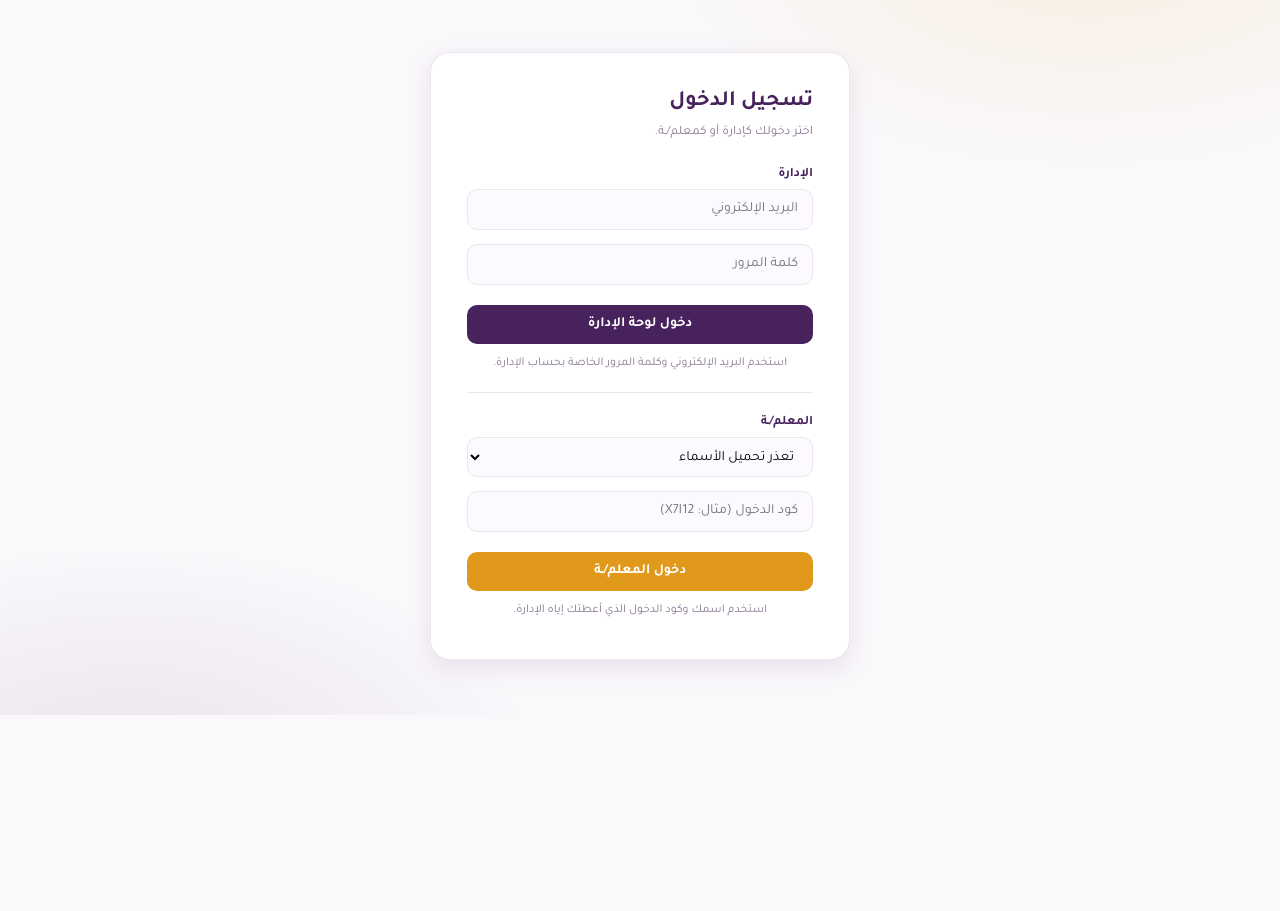
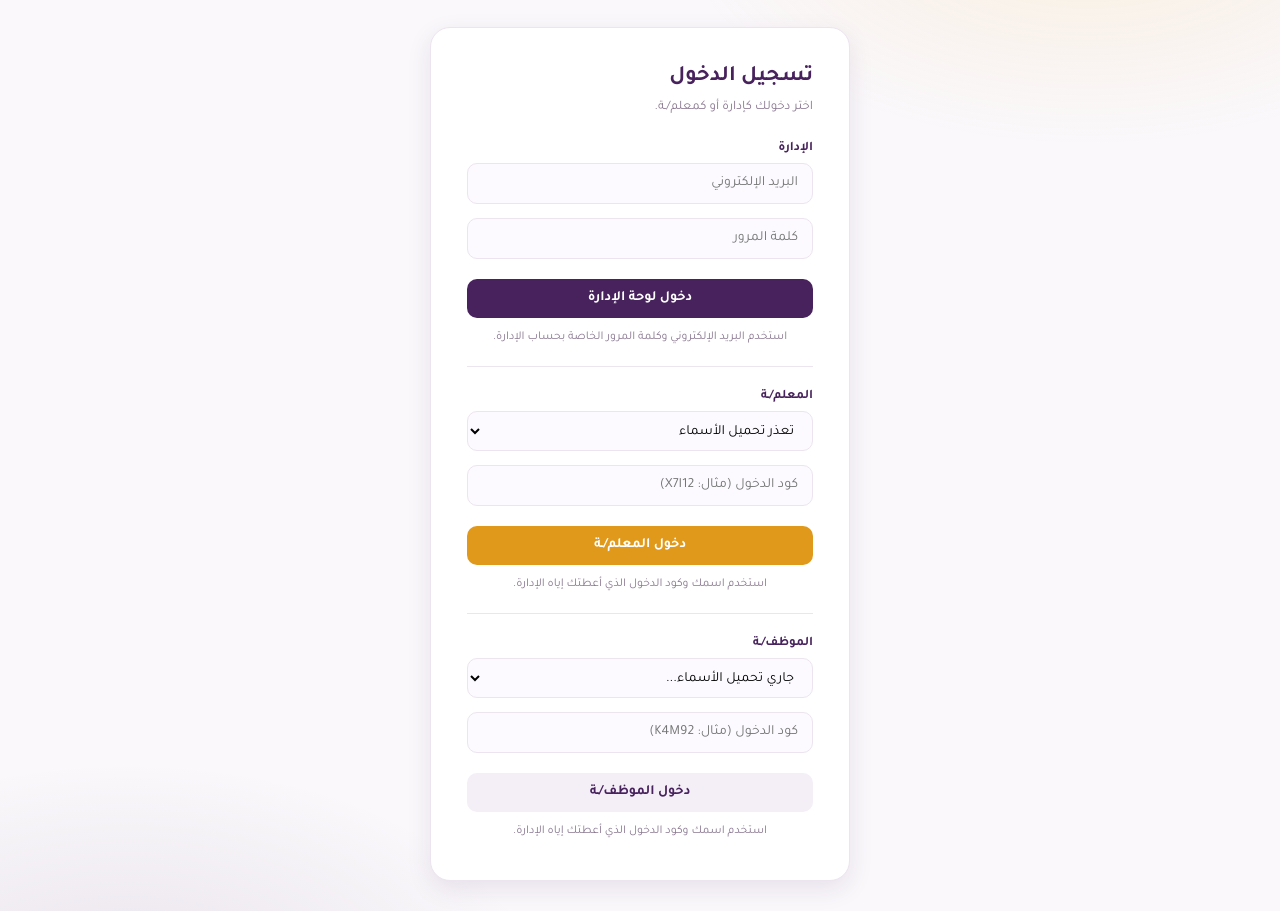
Before and after one commit to learnarabiciu/LearnArabic, a plain HTML site: page index.html in a window 1280 px wide. Shown: the part 84-995 px from the top of the page. Before the commit the page ends 800 px from the top, so only its background shows below. Drawn offline with nearby package versions, Linux system fonts and the light colour scheme; no server answers.

Commit message:
Update index.html

```diff
--- a/index.html
+++ b/index.html
@@ -69,6 +69,20 @@
         <button class="btn secondary block" onclick="teacherCodeLogin()">دخول المعلم/ـة</button>
         <div class="hint">استخدم اسمك وكود الدخول الذي أعطتك إياه الإدارة.</div>
       </div>
+
+      <hr>
+
+      <div class="login-section">
+        <label>الموظف/ـة</label>
+        <div class="field">
+          <select id="employeeSelect"><option value="">جاري تحميل الأسماء...</option></select>
+        </div>
+        <div class="field">
+          <input type="text" id="employeeCodeInput" placeholder="كود الدخول (مثال: K4M92)">
+        </div>
+        <button class="btn ghost block" onclick="employeeCodeLogin()">دخول الموظف/ـة</button>
+        <div class="hint">استخدم اسمك وكود الدخول الذي أعطتك إياه الإدارة.</div>
+      </div>
     </div>
   </div>
 </section>
@@ -89,6 +103,14 @@
   </div>
 </section>
 
+<!-- لوحة الموظف -->
+<section id="screen-employee" class="screen">
+  <div class="layout">
+    <nav class="sidebar" id="employeeNav"></nav>
+    <div class="main-panel" id="employeeMain"></div>
+  </div>
+</section>
+
 <div class="toast-wrap" id="toastWrap"></div>
 
 <script src="script.js"></script>
```
